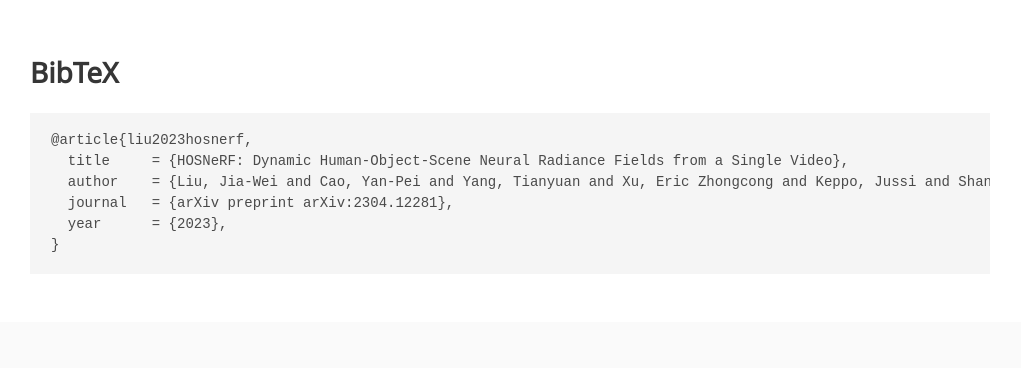
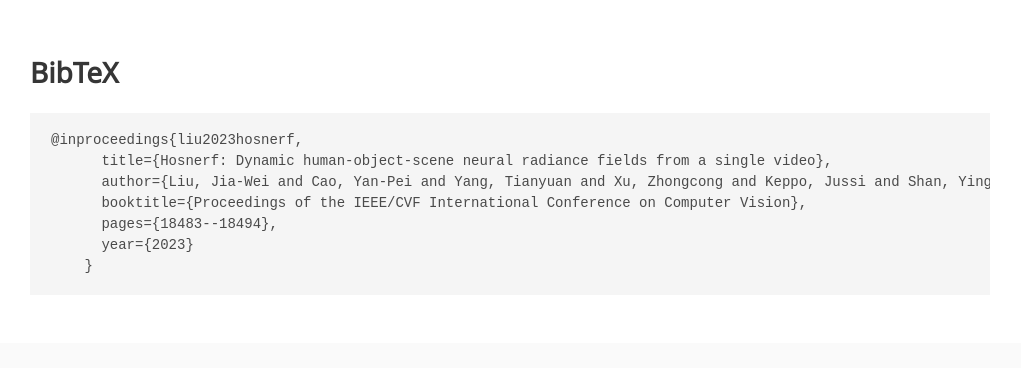
Before and after one commit to showlab/HOSNeRF, a plain HTML site: page index.html in a window 1280 px wide. Shown: the part 2375-2743 px from the top of the page, without its empty margins (130-1151 px from the left). Drawn offline with nearby package versions, Linux system fonts and the light colour scheme; some icons are missing; a web font is replaced by a local one.

Commit message:
Update index.html

```diff
--- a/index.html
+++ b/index.html
@@ -99,7 +99,7 @@
               <a href="https://scholar.google.com.hk/citations?user=s2q3_A4AAAAJ&hl=zh-CN">Tianyuan Yang</a><sup>1</sup>,
             </span>
             <span class="author-block">
-              <a href="https://scholar.google.com/citations?user=-4iADzMAAAAJ&hl=en">Eric Zhongcong Xu</a><sup>1</sup>,
+              <a href="https://scholar.google.com/citations?user=-4iADzMAAAAJ&hl=en">Zhongcong Xu</a><sup>1</sup>,
             </span>
             <span class="author-block">
               <a href="https://www.jussikeppo.com/">Jussi Keppo</a><sup>4,5</sup>,
@@ -239,12 +239,13 @@
 <section class="section" id="BibTeX">
   <div class="container is-max-desktop content">
     <h2 class="title">BibTeX</h2>
-    <pre><code>@article{liu2023hosnerf,
-  title     = {HOSNeRF: Dynamic Human-Object-Scene Neural Radiance Fields from a Single Video},
-  author    = {Liu, Jia-Wei and Cao, Yan-Pei and Yang, Tianyuan and Xu, Eric Zhongcong and Keppo, Jussi and Shan, Ying and Qie, Xiaohu and Shou, Mike Zheng},
-  journal   = {arXiv preprint arXiv:2304.12281},
-  year      = {2023},
-}</code></pre>
+    <pre><code>@inproceedings{liu2023hosnerf,
+      title={Hosnerf: Dynamic human-object-scene neural radiance fields from a single video},
+      author={Liu, Jia-Wei and Cao, Yan-Pei and Yang, Tianyuan and Xu, Zhongcong and Keppo, Jussi and Shan, Ying and Qie, Xiaohu and Shou, Mike Zheng},
+      booktitle={Proceedings of the IEEE/CVF International Conference on Computer Vision},
+      pages={18483--18494},
+      year={2023}
+    }</code></pre>
   </div>
 </section>
 
```
